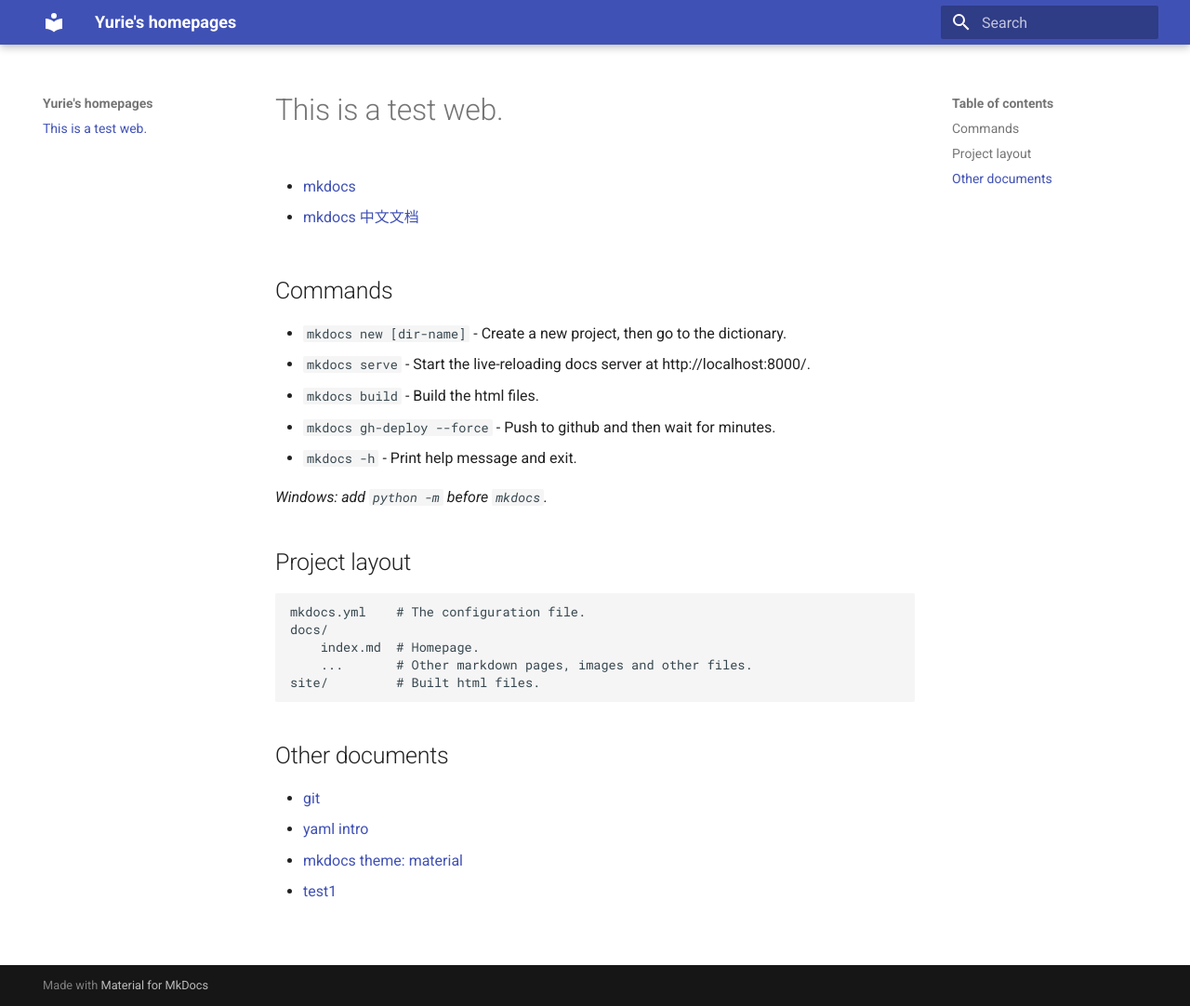
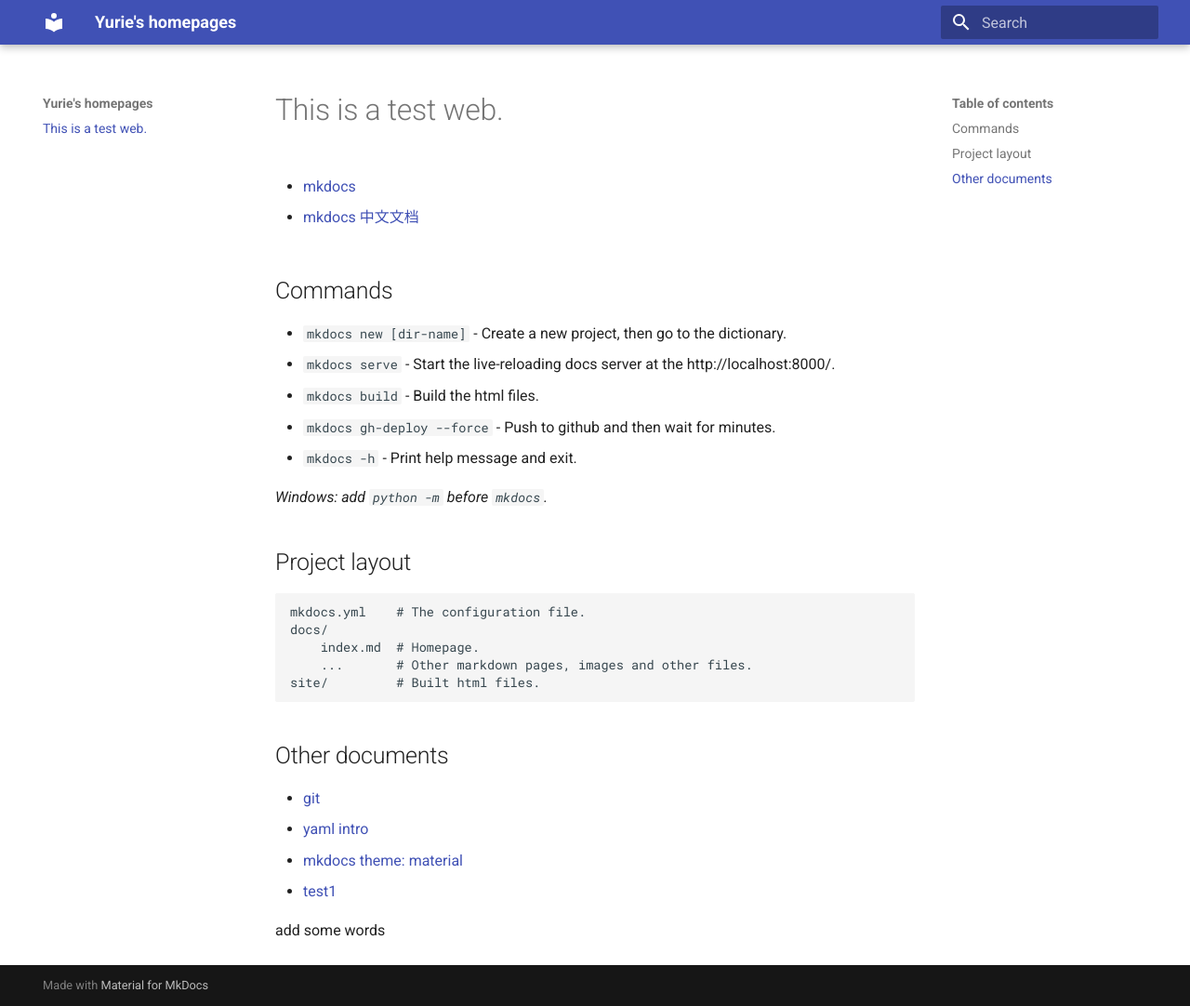
Before and after one commit to yuriever/yuriever.github.io, an MkDocs documentation site: the page built from docs/index.md, in a window 1280 px wide and 1082 px high. Shown: the whole window at 93% size. Built offline with MkDocs 1.6.1 and Material for MkDocs 9.7.7, drawn with Linux system fonts in a browser that asks for light colours.

Commit message:
Update index.md

```diff
--- a/docs/index.md
+++ b/docs/index.md
@@ -7,7 +7,7 @@
 ## Commands
 
 * `mkdocs new [dir-name]` - Create a new project, then go to the dictionary.
-* `mkdocs serve` - Start the live-reloading docs server at http://localhost:8000/.
+* `mkdocs serve` - Start the live-reloading docs server at the http://localhost:8000/.
 * `mkdocs build` - Build the html files.
 * `mkdocs gh-deploy --force` - Push to github and then wait for minutes.
 * `mkdocs -h` - Print help message and exit.
@@ -28,3 +28,5 @@
 * [yaml intro](gettaurus.org/docs/YAMLTutorial/)
 * [mkdocs theme: material](squidfunk.github.io/mkdocs-material/getting-started/)
 * [test1]()
+
+add some words
```
